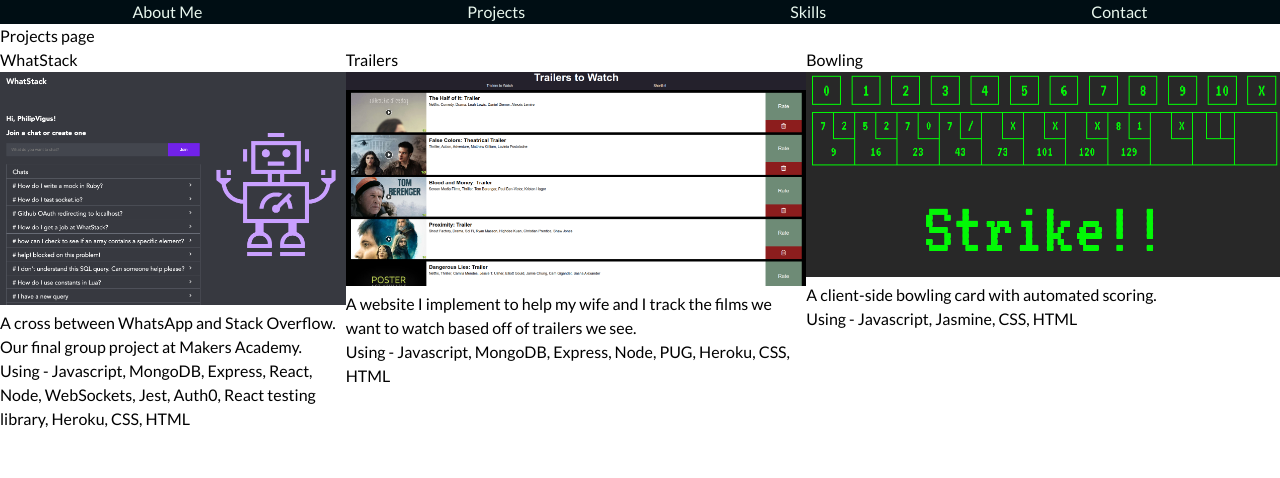
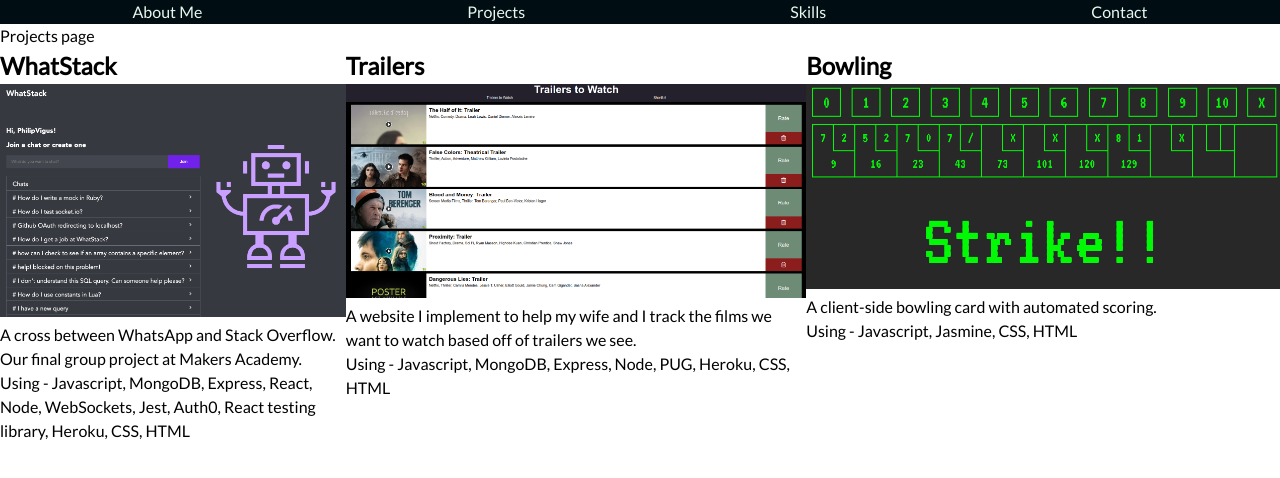
Before and after one commit to PhilipVigus/dev-portfolio, a React (Create React App) app: page /projects in a window 1280 px wide. Shown: the top 478 px of the page. Built offline with nearby package versions, Linux system fonts and the light colour scheme.

Commit message:
Rewrite Projects component to use ProjectSummary

```diff
--- a/src/components/projectSummary.jsx
+++ b/src/components/projectSummary.jsx
@@ -5,7 +5,7 @@
     <div>
       <h2>{title}</h2>
       <div>
-        <img width="100%" src={image} alt={imageAltText} />
+        <img width="100%" src={`./${image}`} alt={imageAltText} />
       </div>
       <div>{summaryText}</div>
       <div>{skills}</div>
--- a/src/components/projects.jsx
+++ b/src/components/projects.jsx
@@ -1,4 +1,5 @@
 import React from "react";
+import ProjectSummary from "./projectSummary";
 import "./projects.css";
 
 function Projects() {
@@ -6,53 +7,30 @@
     <div>
       Projects page
       <div className="project-summaries-container">
-        <div>
-          WhatStack
-          <div>
-            <img
-              width="100%"
-              src="./whatstack-screenshot.png"
-              alt="whatstack project screenshot"
-            />
-          </div>
-          <div>
-            A cross between WhatsApp and Stack Overflow. Our final group project
-            at Makers Academy.
-          </div>
-          <div>
-            Using - Javascript, MongoDB, Express, React, Node, WebSockets, Jest,
-            Auth0, React testing library, Heroku, CSS, HTML
-          </div>
-        </div>
-        <div>
-          Trailers
-          <div>
-            <img
-              width="100%"
-              src="./trailers-screenshot.png"
-              alt="trailers project screenshot"
-            />
-          </div>
-          <div>
-            A website I implement to help my wife and I track the films we want
-            to watch based off of trailers we see.
-          </div>
-          <div>
-            Using - Javascript, MongoDB, Express, Node, PUG, Heroku, CSS, HTML
-          </div>
-        </div>
-        <div>
-          Bowling
-          <div>
-            <img
-              width="100%"
-              src="./bowling-screenshot.png"
-              alt="bowling project screenshot"
-            />
-          </div>
-          <div>A client-side bowling card with automated scoring.</div>
-          <div>Using - Javascript, Jasmine, CSS, HTML</div>
-        </div>
+        <ProjectSummary
+          title="WhatStack"
+          image="whatstack-screenshot.png"
+          imageAltText="whatstack project screenshot"
+          summaryText="A cross between WhatsApp and Stack Overflow. Our final group project
+        at Makers Academy."
+          skills="Using - Javascript, MongoDB, Express, React, Node, WebSockets, Jest,
+        Auth0, React testing library, Heroku, CSS, HTML"
+        />
+        <ProjectSummary
+          title="Trailers"
+          image="trailers-screenshot.png"
+          imageAltText="trailers project screenshot"
+          summaryText="A website I implement to help my wife and I track the films we want
+          to watch based off of trailers we see."
+          skills="Using - Javascript, MongoDB, Express, Node, PUG, Heroku, CSS, HTML"
+        />
+        <ProjectSummary
+          title="Bowling"
+          image="bowling-screenshot.png"
+          imageAltText="bowling project screenshot"
+          summaryText="A client-side bowling card with automated scoring."
+          skills="Using - Javascript, Jasmine, CSS, HTML"
+        />
       </div>
     </div>
   );
```
